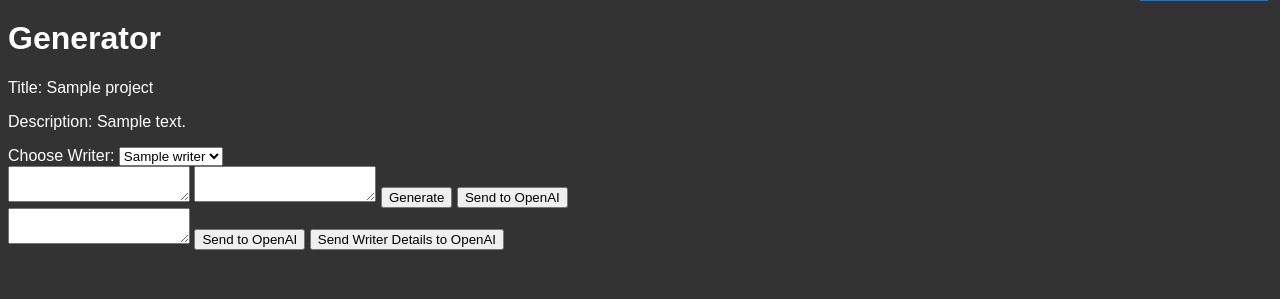
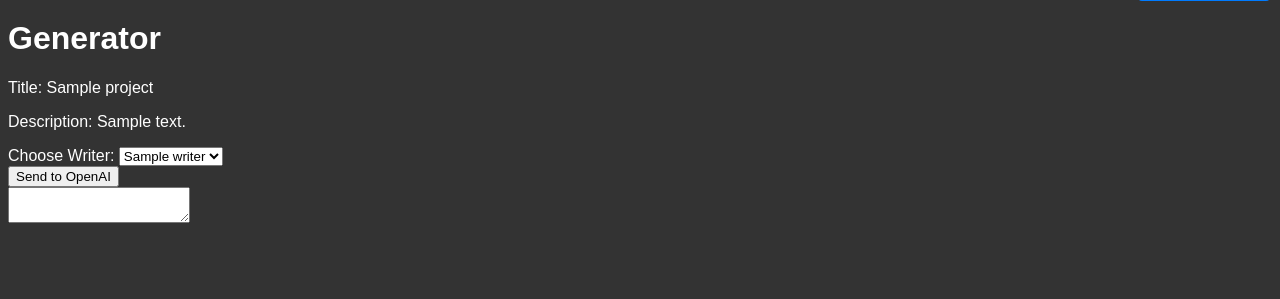
Before and after one commit to aitoolsau/EbookWriter, a Flask app: template templates/generator.html in a window 1280 px wide. Shown: the part 63-362 px from the top of the page. Run offline with Flask 3, Linux system fonts and the light colour scheme; the template is opened without the code that fills it: most values are stand-ins (such as "Sample title", 1, 10 or a date in 2020); some libraries are stand-ins or nearby versions.

Commit message:
Removed unnecessary buttons and textareas from the generator.html template.y

```diff
--- a/templates/generator.html
+++ b/templates/generator.html
@@ -18,14 +18,11 @@
             {% endfor %}
         </select>
         <br />
-        <textarea id="writerDetails" readonly></textarea>
-        <textarea id="prompt" readonly></textarea>
-        <button id="generate">Generate</button>
         <button id="sendToOpenAI">Send to OpenAI</button>
         <div id="response"></div>
         <textarea id="openAIResponse" readonly></textarea>
-        <button id="sendToOpenAI">Send to OpenAI</button>
-        <button id="sendWriterDetailsToOpenAI">Send Writer Details to OpenAI</button>
+
+
 
         <script>
             document.getElementById('writer').addEventListener('change', function() {
```
